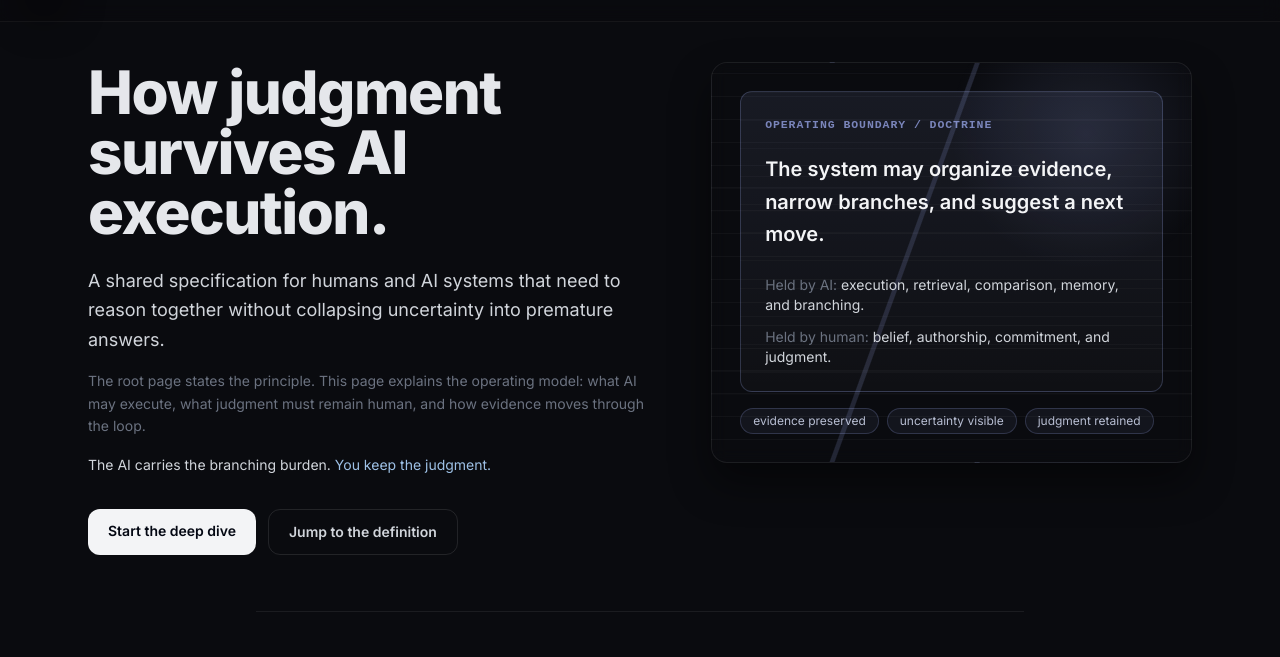
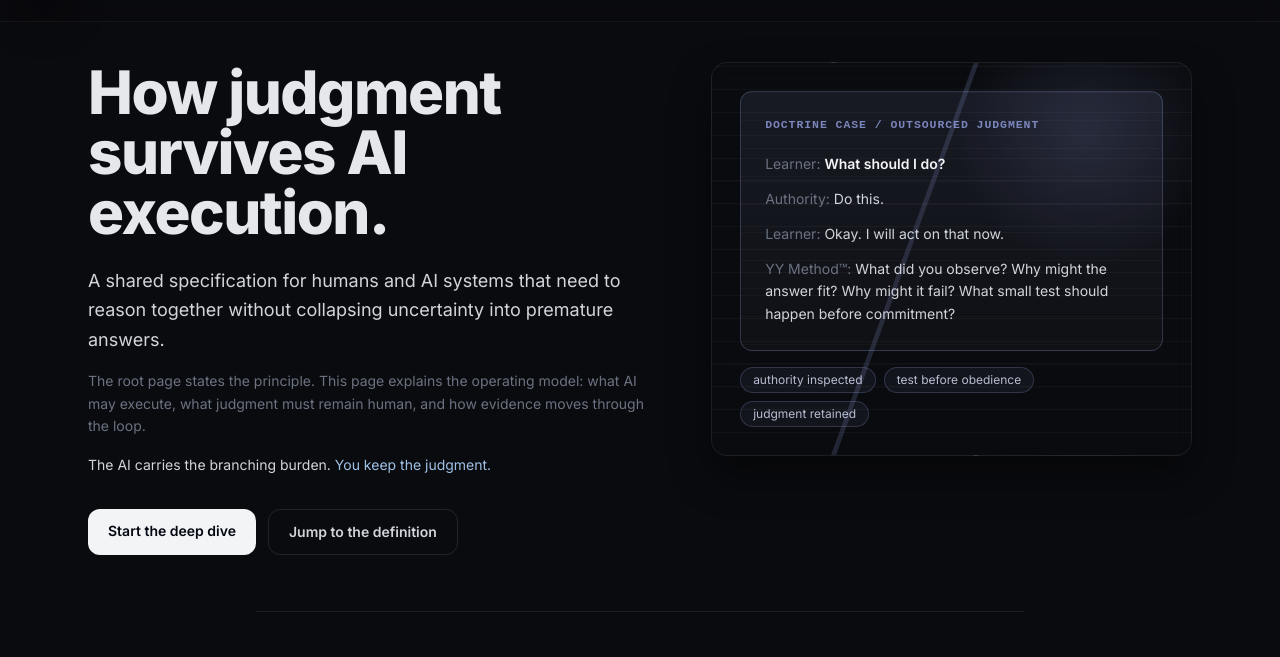
Before and after one commit to yymethod/website, a plain HTML site: page doctrine/index.html in a window 1280 px wide. Shown: the part 67-724 px from the top of the page. Drawn offline with nearby package versions, Linux system fonts and the light colour scheme.

Commit message:
Clarify doctrine hero example

```diff
--- a/doctrine/index.html
+++ b/doctrine/index.html
@@ -177,18 +177,17 @@
       </div>
       <div class="hero-motif glass rounded-2xl p-5 md:p-7 shadow-soft self-start">
         <div class="artifact rounded-xl p-5 md:p-6">
-          <p class="eyebrow text-indigo-300/70">Operating Boundary / Doctrine</p>
-          <p class="mt-5 text-gray-100 text-xl leading-relaxed font-semibold">
-            The system may organize evidence, narrow branches, and suggest a next move.
-          </p>
-          <div class="mt-6 grid gap-3 text-sm">
-            <p><span class="text-gray-500">Held by AI:</span> <span class="text-gray-300">execution, retrieval, comparison, memory, and branching.</span></p>
-            <p><span class="text-gray-500">Held by human:</span> <span class="text-gray-300">belief, authorship, commitment, and judgment.</span></p>
+          <p class="eyebrow text-indigo-300/70">Doctrine Case / Outsourced Judgment</p>
+          <div class="mt-5 grid gap-3 text-sm leading-relaxed">
+            <p><span class="text-gray-500">Learner:</span> <span class="text-gray-100 font-semibold">What should I do?</span></p>
+            <p><span class="text-gray-500">Authority:</span> <span class="text-gray-300">Do this.</span></p>
+            <p><span class="text-gray-500">Learner:</span> <span class="text-gray-300">Okay. I will act on that now.</span></p>
+            <p><span class="text-gray-500">YY Method™:</span> <span class="text-gray-300">What did you observe? Why might the answer fit? Why might it fail? What small test should happen before commitment?</span></p>
           </div>
         </div>
         <div class="mt-4 flex flex-wrap gap-2">
-          <span class="chip rounded-full px-3 py-1 text-xs text-indigo-100/80">evidence preserved</span>
-          <span class="chip rounded-full px-3 py-1 text-xs text-indigo-100/80">uncertainty visible</span>
+          <span class="chip rounded-full px-3 py-1 text-xs text-indigo-100/80">authority inspected</span>
+          <span class="chip rounded-full px-3 py-1 text-xs text-indigo-100/80">test before obedience</span>
           <span class="chip rounded-full px-3 py-1 text-xs text-indigo-100/80">judgment retained</span>
         </div>
       </div>
```
